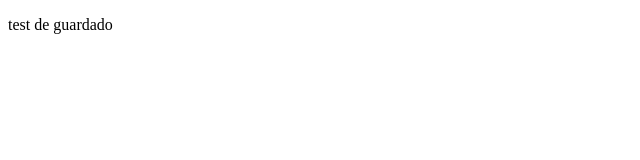
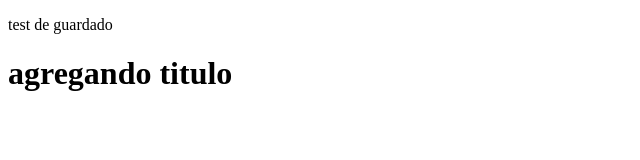
Before and after one commit to josevch/Test-corner, a plain HTML site: page index.html in a window 1280 px wide. Shown: the whole page, without its empty margins (0-640 px from the left). Drawn offline with Linux system fonts and the light colour scheme.

Commit message:
Titulo agregado

```diff
--- a/index.html
+++ b/index.html
@@ -6,6 +6,7 @@
     <meta name="viewport" content="width=device-width, initial-scale=1.0">
     <title>Document</title>
     <p> test de guardado</p>
+    <h1> agregando titulo</h1>
 </head>
 <body>
 
```
